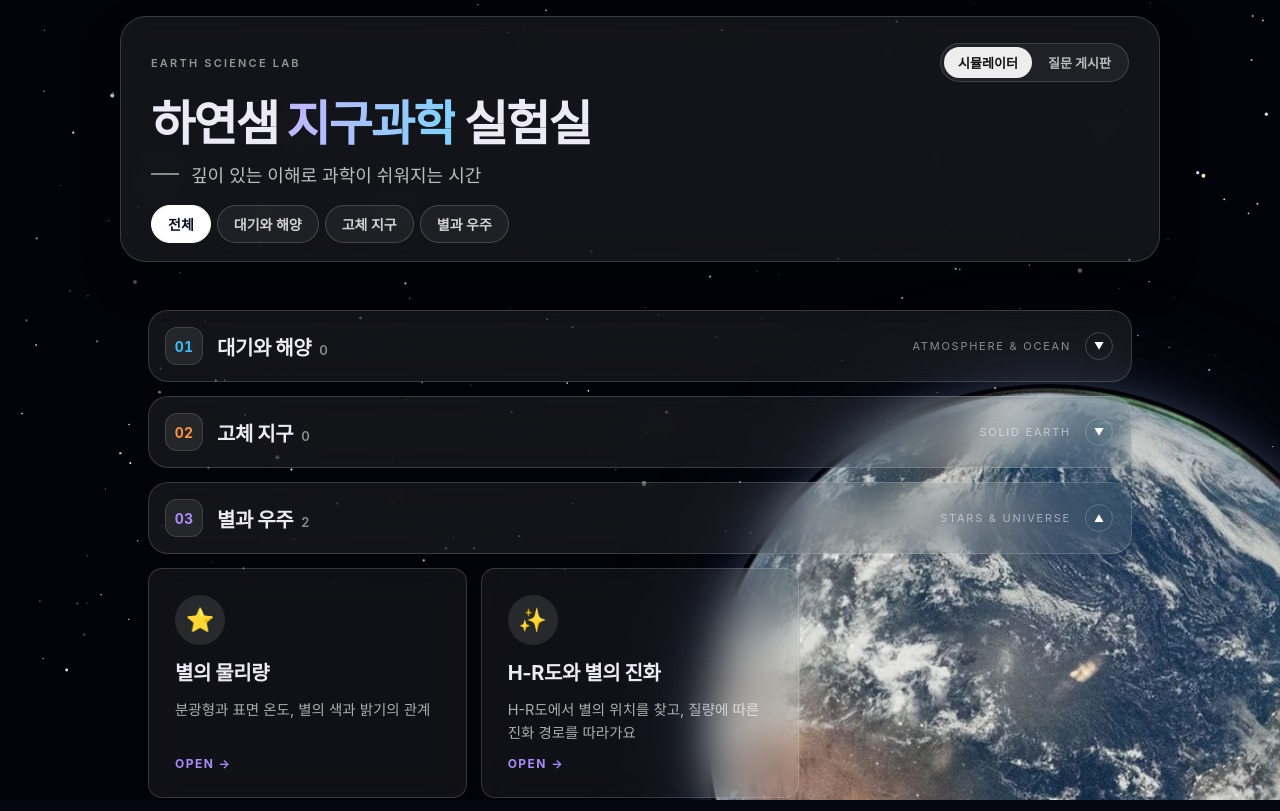
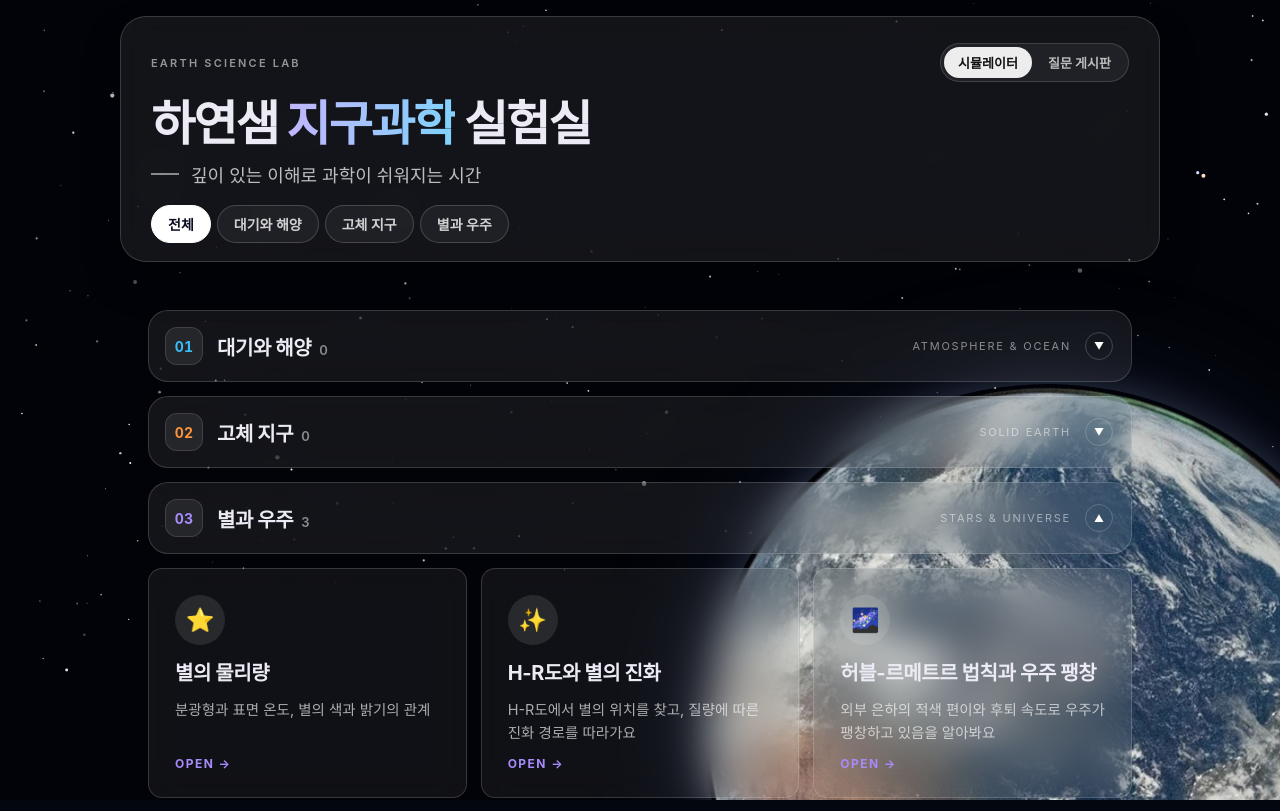
Before and after one commit to moon-byte-code/earth-science-lab, a plain HTML site: page index.html in a window 1280 px wide. Shown: the top 811 px of the page. Drawn offline with Linux system fonts and the light colour scheme; a web font is replaced by a local one.

Commit message:
Add files via upload

```diff
--- a/index.html
+++ b/index.html
@@ -235,6 +235,7 @@
 const SIMULATORS = [
   { title:"별의 물리량", desc:"분광형과 표면 온도, 별의 색과 밝기의 관계", icon:"⭐", category:"별과 우주", url:"star-physics/" },
   { title:"H-R도와 별의 진화", desc:"H-R도에서 별의 위치를 찾고, 질량에 따른 진화 경로를 따라가요", icon:"✨", category:"별과 우주", url:"hr-diagram/" },
+  { title:"허블-르메트르 법칙과 우주 팽창", desc:"외부 은하의 적색 편이와 후퇴 속도로 우주가 팽창하고 있음을 알아봐요", icon:"🌌", category:"별과 우주", url:"hubble-law/" },
   // { title:"새 시뮬레이터", desc:"한 줄 설명", icon:"🌊", category:"대기와 해양", url:"폴더이름/" },
 ];
 const CATEGORIES = [   // 위에서부터 01, 02, 03 순서
@@ -245,7 +246,7 @@ const CATEGORIES = [   // 위에서부터 01, 02, 03 순서
 /* =========================================================
    ✏️ 질문 게시판 연결 주소 — 구글 Apps Script '웹 앱 URL'을 따옴표 안에 붙여 넣으세요
    ========================================================= */
-const SCRIPT_URL = "https://script.google.com/macros/s/AKfycbxPQ2GyKFR_tC9unUoLQDkYlgsW37QjK0UrtrgbNWJS_29tSnL_bYFxGvhqrjOfbE1CKQ/exec";
+const SCRIPT_URL = "";
 /* ========================================================= */
 
 const head = document.getElementById("head");
```
